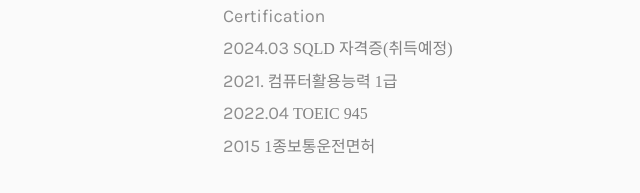
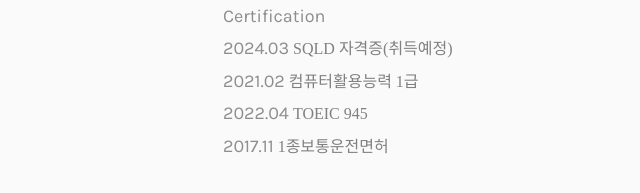
Before and after one commit to yoosub0/yoosub0.github.io, a plain HTML site: page index.html in a window 1280 px wide. Shown: the part 657-850 px from the top of the page, 528-1168 px from the left. Drawn offline with nearby package versions, Linux system fonts and the light colour scheme; a script that the page names is missing; a web font is replaced by a local one.

Commit message:
certificate 추가

```diff
--- a/index.html
+++ b/index.html
@@ -140,9 +140,9 @@
 									</div>
 									<div>
 										<span>2024.03</span> <!--  <span class="s-title">-->SQLD 자격증(취득예정)</span> <br>
-									    <span>2021.</span> 컴퓨터활용능력 1급 <br>
+									    <span>2021.02</span> 컴퓨터활용능력 1급 <br>
 									    <span>2022.04</span> TOEIC 945 <br>
-									    <span>2015</span> 1종보통운전면허
+									    <span>2017.11</span> 1종보통운전면허
 									</div>
 							</div>
 						</div>
```
